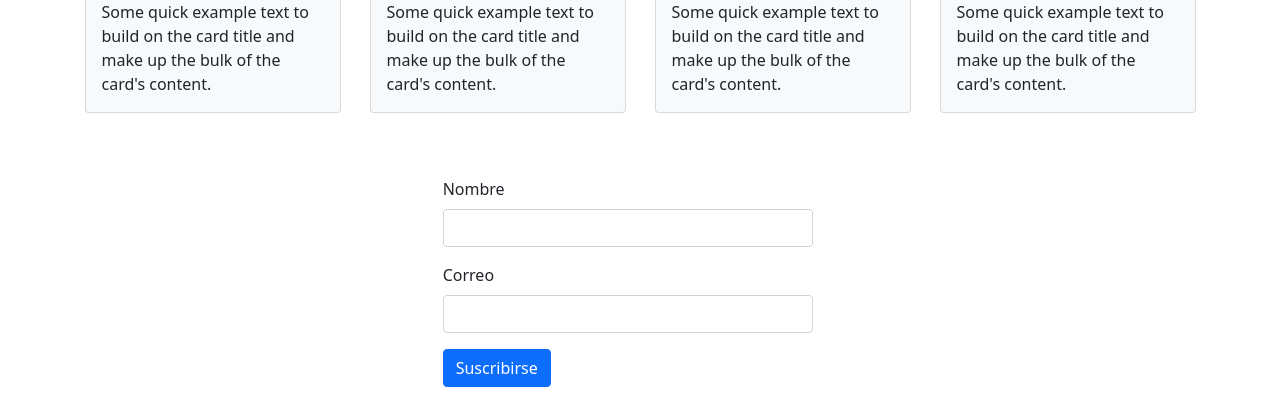
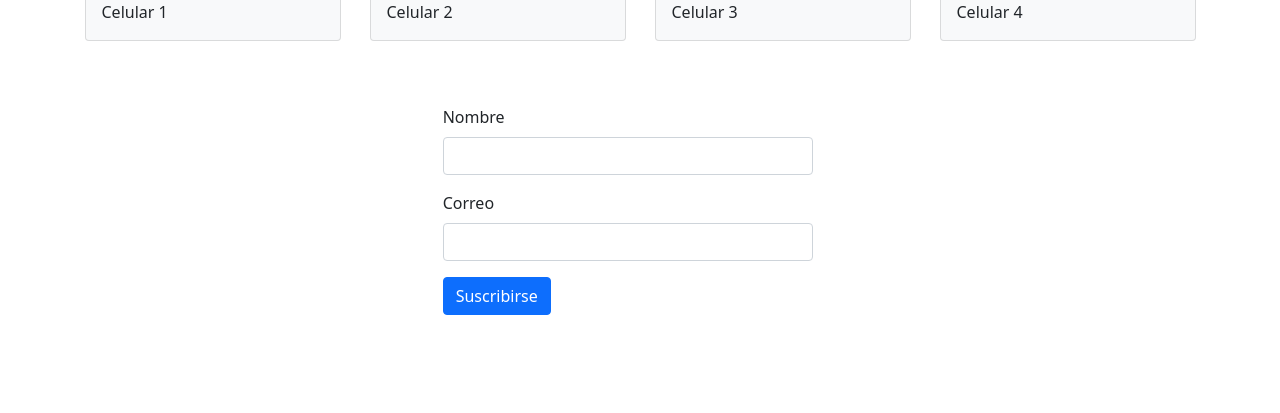
Before and after one commit to Richard-39/curso_fdw_ejercicioGithubColaborativo, a plain HTML site: page index.html in a window 1280 px wide. Shown: the part 387-800 px from the top of the page. Drawn offline with nearby package versions, Linux system fonts and the light colour scheme.

Commit message:
cambio de nombres

```diff
--- a/index.html
+++ b/index.html
@@ -53,8 +53,7 @@
           <img src="https://falabella.scene7.com/is/image/Falabella/16103714_1?wid=1500&hei=1500&qlt=70" class="card-img-top "
             alt="zorro" style="height: 250px;"> <!-- altura -->
           <div class="card-body">
-            <p class="card-text">Some quick example text to build on the card title and make up the bulk of the card's
-              content.</p>
+            <p class="card-text">Celular 1</p>
           </div>
         </div>
       </div>
@@ -65,8 +64,7 @@
             src="https://http2.mlstatic.com/D_NQ_NP_2X_951003-MLA46153583453_052021-F.webp"
             class="card-img-top " alt="zorro" style="height: 250px;">
           <div class="card-body">
-            <p class="card-text">Some quick example text to build on the card title and make up the bulk of the card's
-              content.</p>
+            <p class="card-text">Celular 2</p>
           </div>
         </div>
       </div>
@@ -76,8 +74,7 @@
           <img src="https://www.startech.cl/wp-content/uploads/2021/09/BLUE13.png"
             class="card-img-top" alt="zorro" style="height: 250px;">
           <div class="card-body">
-            <p class="card-text">Some quick example text to build on the card title and make up the bulk of the card's
-              content.</p>
+            <p class="card-text">Celular 3</p>
           </div>
         </div>
       </div>
@@ -87,8 +84,7 @@
           <img src="https://cdn.idealo.com/folder/Product/200743/9/200743938/s11_produktbild_max/apple-iphone-12-256-gb-verde.jpg" class="card-img-top" alt="zorro"
             style="height: 250px;">
           <div class="card-body">
-            <p class="card-text">Some quick example text to build on the card title and make up the bulk of the card's
-              content.</p>
+            <p class="card-text">Celular 4</p>
           </div>
         </div>
       </div>
```
